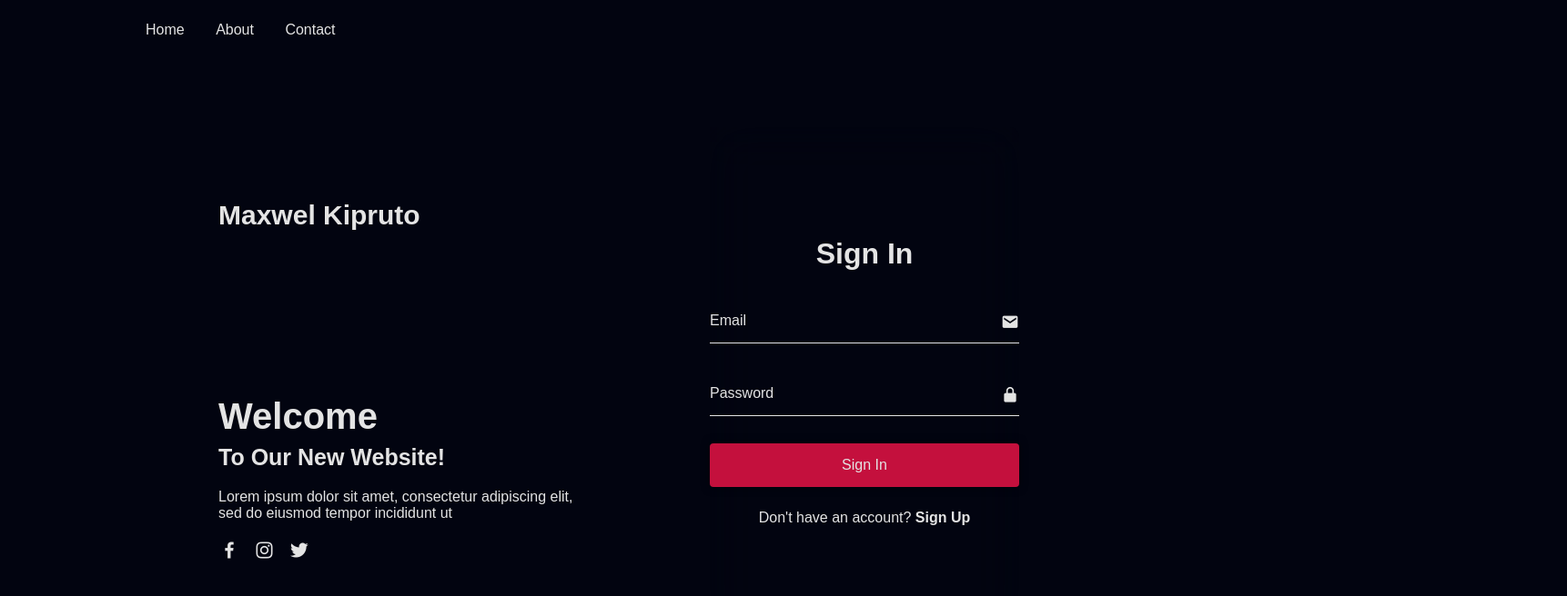
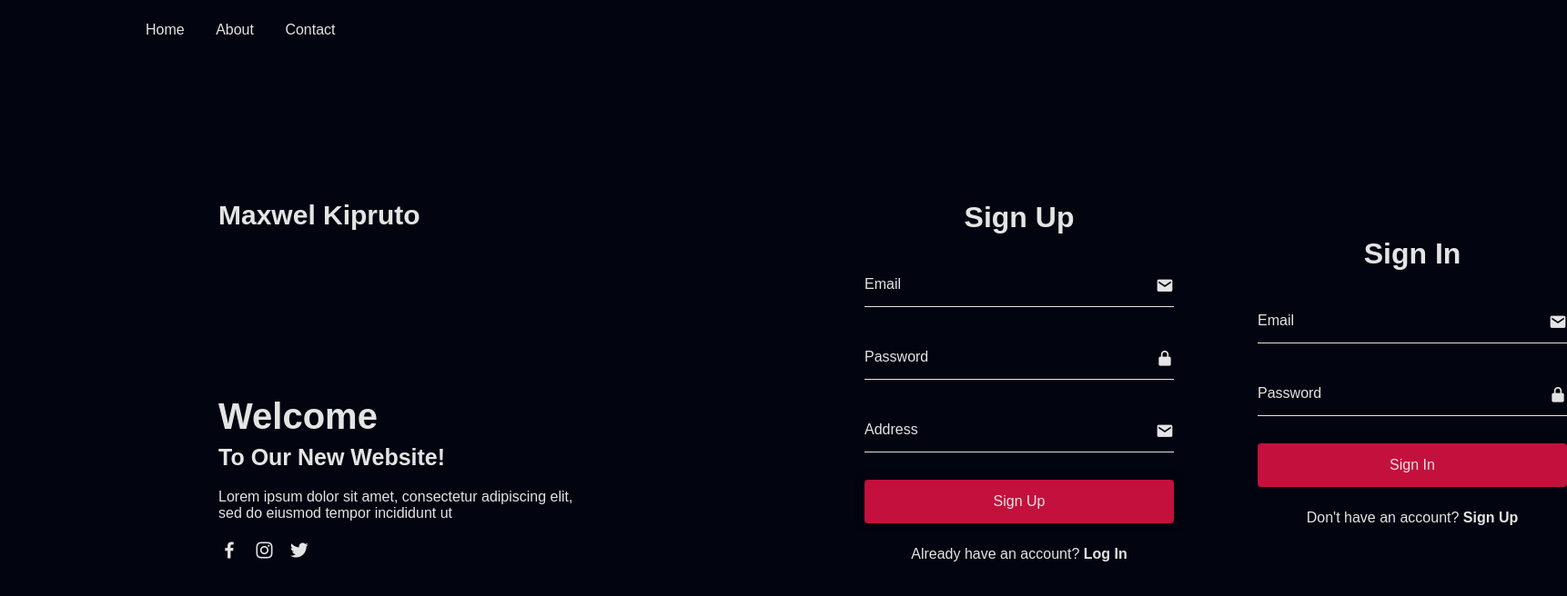
Before and after one commit to kiprutobarno/online-grocery-frontend, a plain HTML site: page index.html in a window 1280 px wide. Both pictures are taken after a click on the link "Sign Up". Shown: the whole page at 91% size, 1722 px wide, since content can reach past the window. Drawn offline with nearby package versions, Linux system fonts and the light colour scheme.

Commit message:
feat(sign-up): add registration from

```diff
--- a/index.html
+++ b/index.html
@@ -6,11 +6,6 @@
     <meta name="viewport" content="width=device-width, initial-scale=1.0" />
     <link rel="stylesheet" href="style.css" />
     <title>Online Grocery</title>
-    <!-- <script
-      src="https://kit.fontawesome.com/f76a61a278.js"
-      crossorigin="anonymous"
-    ></script> -->
-    <!-- <script src="https://unpkg.com/boxicons@2.1.4/dist/boxicons.js"></script> -->
     <link
       href="https://unpkg.com/boxicons@2.1.4/css/boxicons.min.css"
       rel="stylesheet"
@@ -70,7 +65,35 @@
             </div>
           </form>
         </div>
+        <div class="form-box register">
+          <form action="">
+            <h2>Sign Up</h2>
+            <div class="input-box">
+              <span class="icon"><i class="bx bxs-envelope"></i></span>
+              <input type="email" required />
+              <label for="">Email</label>
+            </div>
+            <div class="input-box">
+              <span class="icon"><i class="bx bxs-lock-alt"></i></span>
+              <input type="password" required />
+              <label for="">Password</label>
+            </div>
+            <div class="input-box">
+              <span class="icon"><i class="bx bxs-envelope"></i></span>
+              <input type="text" required />
+              <label for="">Address</label>
+            </div>
+            <button type="submit" class="btn">Sign Up</button>
+            <div class="login-register">
+              <p>
+                Already have an account?
+                <a href="#" class="login-link">Log In</a>
+              </p>
+            </div>
+          </form>
+        </div>
       </div>
     </div>
+    <script src="script.js"></script>
   </body>
 </html>
--- /dev/null
+++ b/script.js
@@ -0,0 +1,10 @@
+const logregBox = document.querySelector(".logreg-box");
+const loginLink = document.querySelector(".login-link");
+const registerLink = document.querySelector(".register-link");
+
+registerLink.addEventListener("click", () => {
+  logregBox.classList.add("active");
+});
+loginLink.addEventListener("click", () => {
+  logregBox.classList.remove("active");
+});
--- a/style.css
+++ b/style.css
@@ -9,6 +9,8 @@
 
 body {
   background: #020410;
+  max-width: 100%;
+  overflow-x: hidden;
 }
 
 .header {
@@ -52,8 +54,9 @@ body {
   opacity: 1;
 }
 
-.backgroung{
-  width: 100%; height: 100vh;
+.background {
+  width: 100%;
+  height: 100vh;
 }
 
 .container {
@@ -103,6 +106,7 @@ body {
   right: 0;
   width: calc(100%-58%);
   height: 100%;
+  /* overflow: hidden; */
 }
 
 .social-icons a i {
@@ -117,6 +121,7 @@ body {
 }
 
 .logreg-box .form-box {
+  position: absolute;
   display: flex;
   justify-content: center;
   align-items: center;
@@ -127,6 +132,28 @@ body {
   border-top-right-radius: 0.625rem;
   border-bottom-right-radius: 0.625rem;
   color: #e4e4e4;
+}
+
+.logreg-box .form-box.login {
+  transform: translateX(0);
+  transition: transform 0.6s ease;
+  transition-delay: 0.7s;
+}
+
+.logreg-box.active .form-box.login {
+  transform: translateX(27rem);
+  transition-delay: 0s;
+}
+
+.logreg-box .form-box.register {
+  transform: translateX(27rem);
+  transition: transform 0.6s ease;
+  transition-delay: 0s;
+}
+
+.logreg-box.active .form-box.register {
+  transform: translateX(0);
+  transition-delay: 0.7s;
 }
 
 .form-box h2 {
@@ -177,13 +204,6 @@ body {
   font-size: 1.25rem;
 }
 
-/* .form-box .remember-forgot {
-  font-size: 1rem;
-  font-weight: 500;
-  margin: -1rem 0 1rem;
-  display: flex;
-  justify-content: space-between;
-} */
 .btn {
   width: 100%;
   height: 3rem;
```
Also changed, not shown: login.html (deleted, +0 -39 lines).
